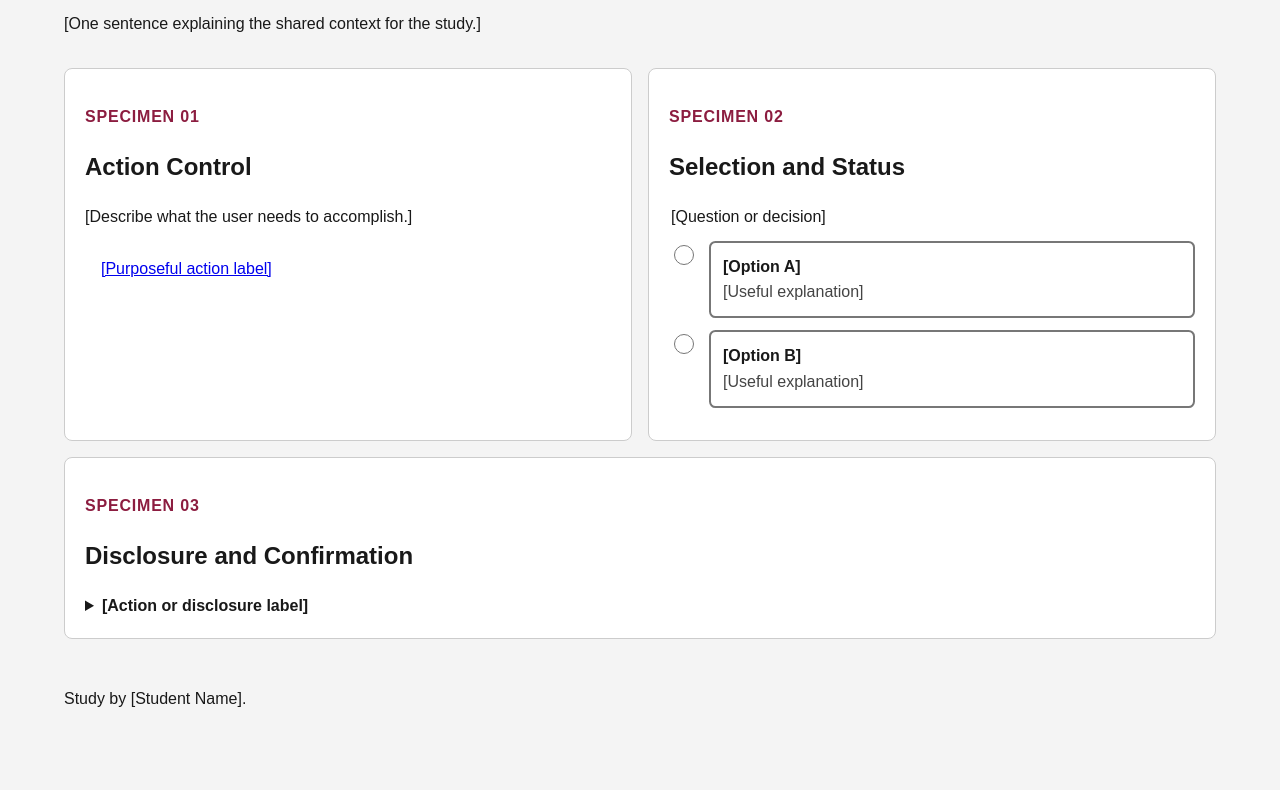
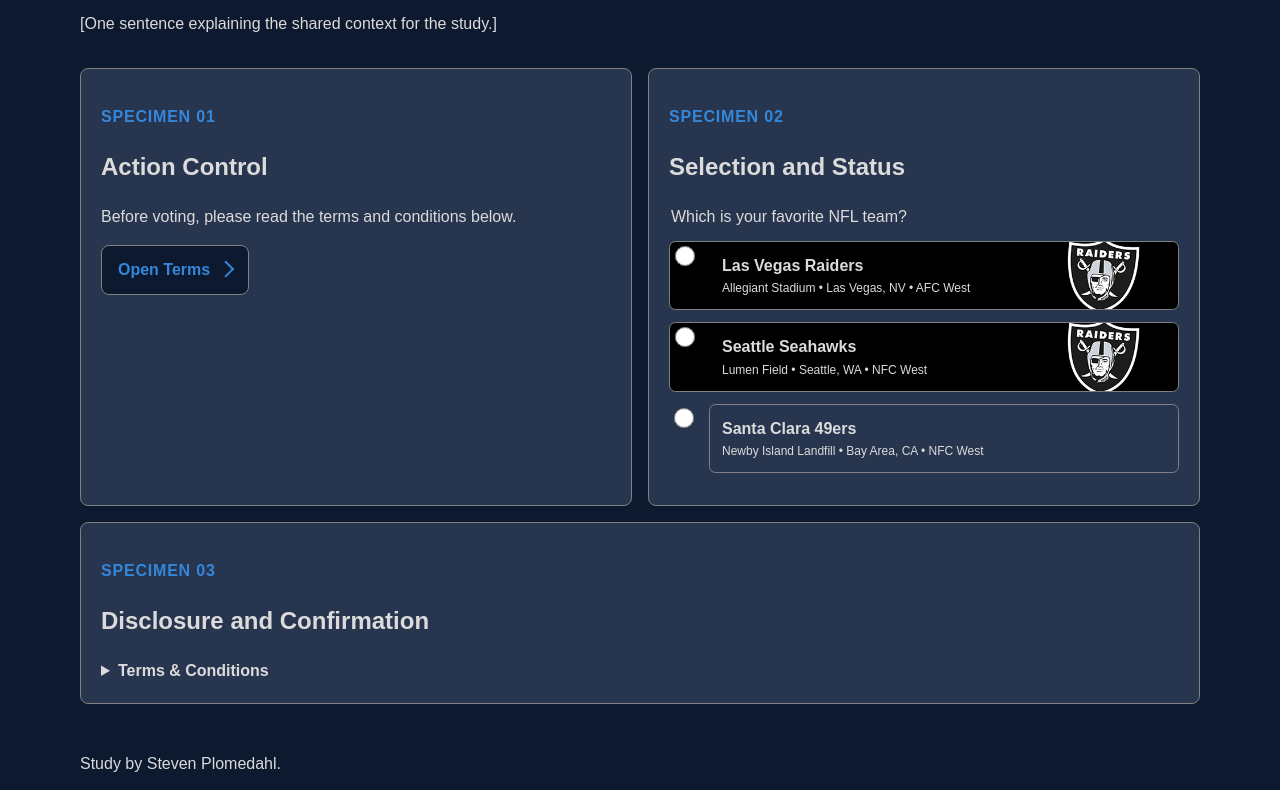
Before and after one commit to splomeda/GIT-337-Mod-6-Deliverable, a plain HTML site: page index.html in a window 1280 px wide. Shown: the part 151-941 px from the top of the page. Before the commit the page ends 910 px from the top, so only its background shows below. Drawn offline with Linux system fonts and the light colour scheme.

Commit message:
Update
Updated Specimen 01 - Action Control button; Specimen 02 - inputs; added tokens, font-system and color scheme.

```diff
--- a/index.html
+++ b/index.html
@@ -17,27 +17,40 @@
       <section class="specimen" aria-labelledby="action-heading">
         <p class="specimen-number">Specimen 01</p>
         <h2 id="action-heading">Action Control</h2>
-        <p>[Describe what the user needs to accomplish.]</p>
-        <p><a class="action" href="#result">[Purposeful action label]</a></p>
+        <p>Before voting, please read the terms and conditions below.</p>
+        <p><a class="action" href="#result">Open Terms</a></p>
       </section>
 
       <section class="specimen" aria-labelledby="selection-heading">
         <p class="specimen-number">Specimen 02</p>
         <h2 id="selection-heading">Selection and Status</h2>
         <fieldset class="choices">
-          <legend>[Question or decision]</legend>
+          <legend>Which is your favorite NFL team?</legend>
           <div class="choice">
             <input type="radio" name="option" id="option-a" /><label
               for="option-a"
-              ><span class="choice-title">[Option A]</span
-              ><span class="choice-help">[Useful explanation]</span></label
+              ><span class="choice-title">Las Vegas Raiders</span
+              ><span class="choice-help"
+                >Allegiant Stadium &bull; Las Vegas, NV &bull; AFC West</span
+              ></label
             >
           </div>
-          <div class="choice">
+          <div class="choice2">
             <input type="radio" name="option" id="option-b" /><label
               for="option-b"
-              ><span class="choice-title">[Option B]</span
-              ><span class="choice-help">[Useful explanation]</span></label
+              ><span class="choice-title">Seattle Seahawks</span
+              ><span class="choice-help"
+                >Lumen Field &bull; Seattle, WA &bull; NFC West</span
+              ></label
+            >
+          </div>
+          <div class="choice3">
+            <input type="radio" name="option" id="option-b" /><label
+              for="option-b"
+              ><span class="choice-title">Santa Clara 49ers</span
+              ><span class="choice-help"
+                >Newby Island Landfill &bull; Bay Area, CA &bull; NFC West</span
+              ></label
             >
           </div>
         </fieldset>
@@ -47,13 +60,24 @@
         <p class="specimen-number">Specimen 03</p>
         <h2 id="confirmation-heading">Disclosure and Confirmation</h2>
         <details>
-          <summary>[Action or disclosure label]</summary>
+          <summary>Terms & Conditions</summary>
           <div class="confirmation" id="result">
-            <strong>[Status message]</strong> [Next step or useful result.]
+            <strong>[Status message]</strong>
+            <p>
+              By accessing or using [Website/Service Name] ("the Service"),
+              operated by [Company/Your Name] ("we," "us," or "our"), you agree
+              to be bound by these Terms and Conditions. You agree to use the
+              Service only for lawful purposes and in a way that does not
+              infringe upon the rights of others or restrict their use of the
+              Service. All content, trademarks, and materials provided on this
+              Service are the intellectual property of [Company/Your Name] and
+              may not be copied, reproduced, or distributed without our prior
+              written permission.
+            </p>
           </div>
         </details>
       </section>
     </main>
-    <footer><p>Study by [Student Name].</p></footer>
+    <footer><p>Study by Steven Plomedahl.</p></footer>
   </body>
 </html>
--- a/styles.css
+++ b/styles.css
@@ -1,12 +1,48 @@
 :root {
-  --brand: #8c1d40;
-  --accent: #ffc627;
-  --ink: #191919;
+  --brand: #27354f;
+  --accent: #152139;
+  --focus: #ffe100;
+  --action: #3487da;
+  --border: #808080;
+  --ink: #dbdbdb;
   --paper: #fff;
-  --surface: #f4f4f4;
-  --focus: #0077b6;
-  --max: 72rem;
+  --surface: #0d192e;
+  --max: 70rem;
   --space: 1rem;
+  --space-2: 0.25rem;
+  --radius: 0.5rem;
+
+  /* FONT SYSTEM */
+  --font-body: "Inter", sans-serif;
+  --font-display: "Oxanium", sans-serif;
+  --size-base: 1rem;
+  --size-h1: 2.5rem;
+  --size-h2: 2rem;
+  --size-h3: 1.25rem;
+  --title: 1.5rem;
+  --size-caption: 0.75rem;
+  --line-height-body: 1.6;
+  --font-weight: 700;
+
+  /* SPACING AND SCALING */
+  --space-xxs: 0.15rem;
+  --space-xs: 0.25rem;
+  --space-sm: 0.5rem;
+  --space-md: 0.85rem;
+  --space-mlg: 1.25rem;
+  --space-lg: 1.5rem;
+  --space-xl: 2rem;
+  --space-xxl: 3rem;
+
+  /* SIZING & MEASURE */
+  --measure: 68ch;
+  --measure-max-width: 1200px;
+
+  /* BORDER RADIUS */
+  --radius-sm: 0.25rem;
+  --radius-md: 0.5rem;
+  --radius-mlg: 0.75rem;
+  --radius-lg: 1rem;
 }
 * {
   box-sizing: border-box;
@@ -42,7 +78,7 @@ footer {
 }
 .eyebrow,
 .specimen-number {
-  color: var(--brand);
+  color: var(--action);
   font-weight: 700;
   text-transform: uppercase;
   letter-spacing: 0.05em;
@@ -53,16 +89,42 @@ footer {
 }
 .specimen {
   padding: 1.25rem;
-  background: var(--paper);
-  border: 1px solid #ccc;
+  background: var(--brand);
+  border: 1px solid var(--border);
   border-radius: 0.5rem;
 }
 .action {
   display: inline-block;
   padding: 0.75rem 1rem; /* TODO: default action surface. */
+  color: var(--action);
+  border: 1px solid var(--border);
+  border-radius: var(--radius-md);
+  background-color: var(--surface);
+  font-weight: var(--font-weight);
+  text-decoration: none;
+  transition: 0.3s;
+}
+.action a {
+  color: var(--action);
+}
+.action:hover {
+  color: var(--ink);
+  background-color: var(--action);
 }
 .action::after {
   /* TODO: decorative pseudo-element with empty content. */
+  content: "";
+  display: inline-block;
+  width: 0.6em;
+  height: 0.6em;
+  margin-left: 10px;
+  border-block-start: 0.18em solid currentColor;
+  border-inline-end: 0.18em solid currentColor;
+  transform: rotate(45deg);
+}
+.action:active {
+  color: var(--focus);
+  transform: scale(0.97);
 }
 /* TODO: action hover, focus-visible, and active states with explicit transitions. */
 .choices {
@@ -76,6 +138,14 @@ footer {
   gap: 0.75rem;
   align-items: start;
   margin-block: 0.75rem;
+  background-color: #000;
+  background-image: url("img/raiders01b.png");
+  background-size: 30%;
+  background-repeat: no-repeat;
+  background-position: right;
+  overflow: hidden;
+  border: 0.0625rem solid var(--border);
+  border-radius: 0.4rem;
 }
 .choice input {
   width: 1.25rem;
@@ -86,14 +156,57 @@ footer {
   display: grid;
   gap: 0.1rem;
   padding: 0.75rem;
-  border: 0.15rem solid #777;
+}
+.choice2 {
+  display: grid;
+  grid-template-columns: auto 1fr;
+  gap: 0.75rem;
+  align-items: start;
+  margin-block: 0.75rem;
+  background-color: #000;
+  background-image: url("img/raiders01b.png");
+  background-size: 30%;
+  background-repeat: no-repeat;
+  background-position: right;
+  overflow: hidden;
+  border: 0.0625rem solid var(--border);
+  border-radius: 0.4rem;
+}
+.choice2 input {
+  width: 1.25rem;
+  height: 1.25rem;
+  margin-top: 0.25rem;
+}
+.choice2 label {
+  display: grid;
+  gap: 0.1rem;
+  padding: 0.75rem;
+}
+.choice3 {
+  display: grid;
+  grid-template-columns: auto 1fr;
+  gap: 0.75rem;
+  align-items: start;
+  margin-block: 0.75rem;
+}
+.choice3 input {
+  width: 1.25rem;
+  height: 1.25rem;
+  margin-top: 0.25rem;
+}
+.choice3 label {
+  display: grid;
+  gap: 0.1rem;
+  padding: 0.75rem;
+  border: 0.0625rem solid var(--border);
   border-radius: 0.4rem;
 }
 .choice-title {
   font-weight: 700;
 }
 .choice-help {
-  color: #444;
+  color: var(--ink);
+  font-size: var(--size-caption);
 }
 /* TODO: visible input focus and persistent selected state that is not color-only. */
 summary {
```
Also changed, not shown: img/raiders01.webp (added), img/raiders01b.png (added), img/seattle-seahawks.png (added).
